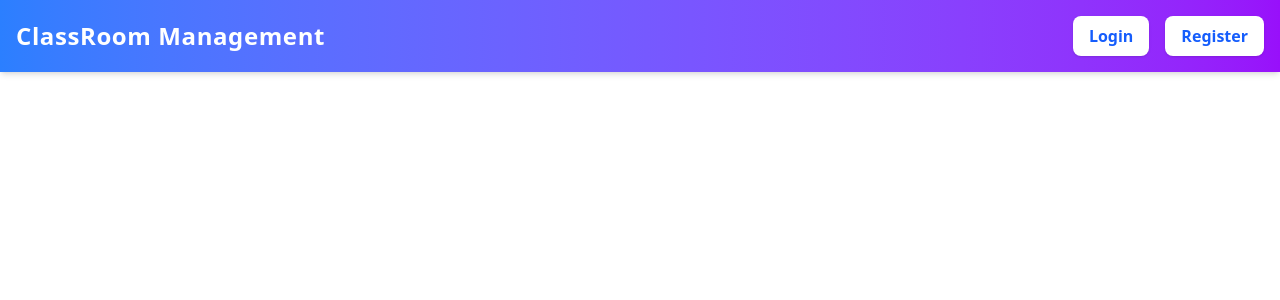
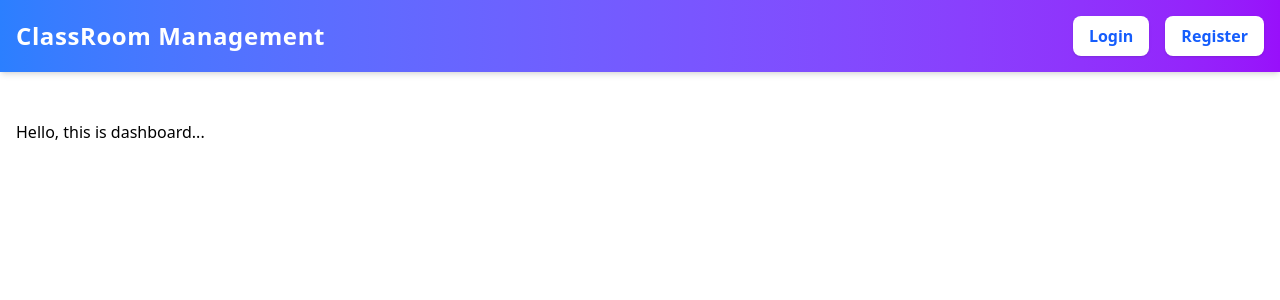
Before and after one commit to ShudarsanRegmi/ClassMgmtSysOS-, a React (Vite) app in the folder frontend-classmgmt/: page /dashboard in a window 1280 px wide. Shown: the top 300 px of the page. Built offline with nearby package versions, Linux system fonts and the light colour scheme; no server answers; sample sign-in values are in the browser's storage.

Commit message:
Basic route protection system was setup

```diff
--- a/frontend-classmgmt/src/App.jsx
+++ b/frontend-classmgmt/src/App.jsx
@@ -2,6 +2,8 @@ import React from "react";
 import { BrowserRouter as Router, Routes, Route, Link } from "react-router-dom";
 import Login from "./components/Login";
 import Register from "./components/Register";
+import PrivateRoute from './components/PrivateRoute';
+import Dashboard from './components/Dashboard';
 import "./App.css";
 
 function App() {
@@ -54,6 +56,9 @@ function App() {
           <Route path="/login" element={<Login />} />
           <Route path="/register" element={<Register />} />
           <Route path="/" element={<div>Welcome to the Homepage</div>} />
+          <Route path='/dashboard' element={<PrivateRoute>
+              <Dashboard />
+            </PrivateRoute>} />
         </Routes>
       </main>
     </Router>
--- /dev/null
+++ b/frontend-classmgmt/src/components/Dashboard.jsx
@@ -0,0 +1,9 @@
+const Dashboard = () => {
+    return (
+        <>
+            <h1>Hello, this is dashboard...</h1>
+        </>
+    );
+}
+
+export default Dashboard;
--- /dev/null
+++ b/frontend-classmgmt/src/components/PrivateRoute.jsx
@@ -0,0 +1,27 @@
+import {useEffect, useState} from 'react';
+import {Navigate} from 'react-router-dom';
+import { onAuthStateChanged } from 'firebase/auth';
+import {auth} from '../firebase';
+
+
+export default function Profile({children}) {
+    const [user, setUser] = useState(null);
+    const [checkingStatus, setCheckingStatus] = useState(true);
+
+    useEffect(()=> {
+        const unsubscribe = onAuthStateChanged(auth, (currentUser)=>{
+            setUser(currentUser);
+            setCheckingStatus(false);
+    });
+
+        return ()=> unsubscribe(); // cleanup
+    }, []);
+
+
+    if(checkingStatus) {
+        return <div>Loading....</div>;
+    }
+
+    return user ? children : <Navigate to="/login" />; // Redirect to login if not authenticated
+
+}
--- a/frontend-classmgmt/src/firebase.js
+++ b/frontend-classmgmt/src/firebase.js
@@ -18,7 +18,5 @@ const firebaseConfig = {
 // Initialize Firebase
 const app = initializeApp(firebaseConfig);
 const auth = getAuth(app);
-const googleProvider = new GoogleAuthProvider();
 
 export {auth};
-export {googleProvider};
```
